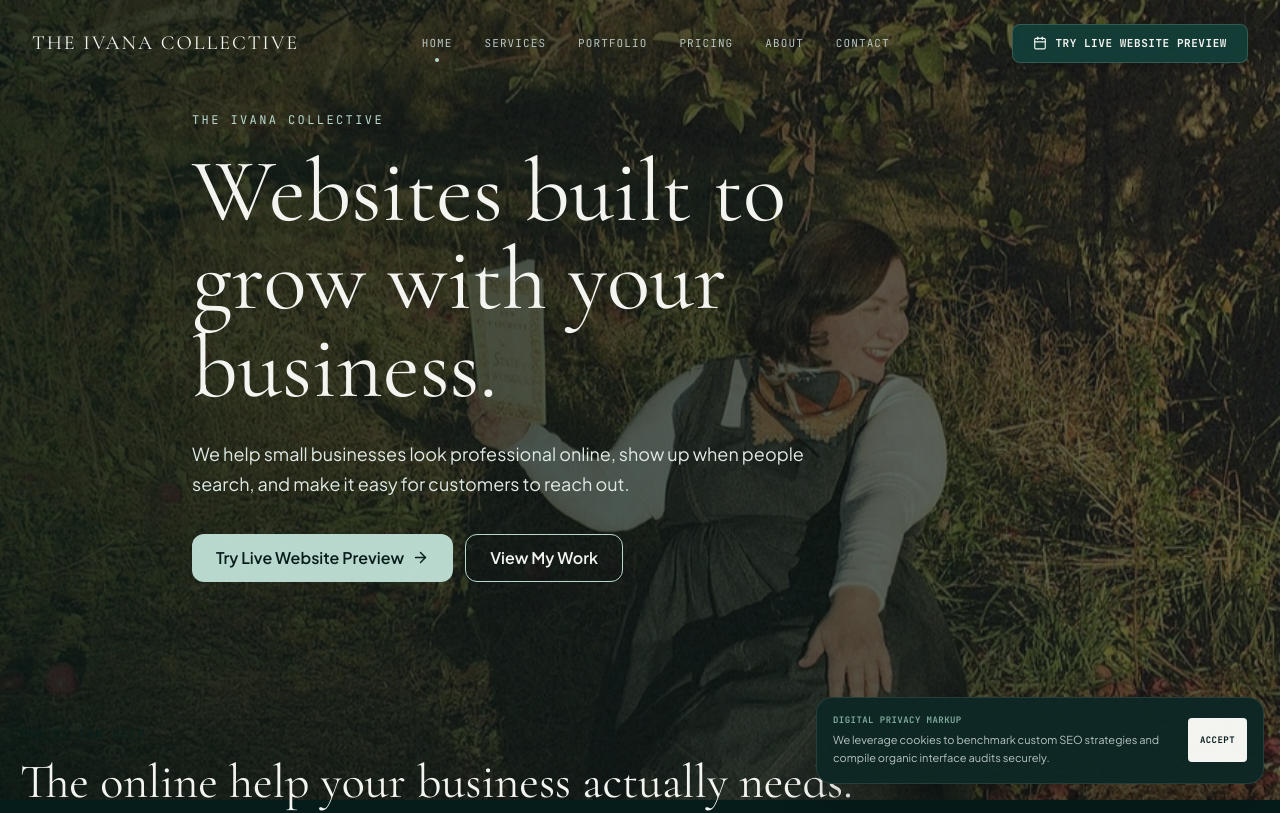
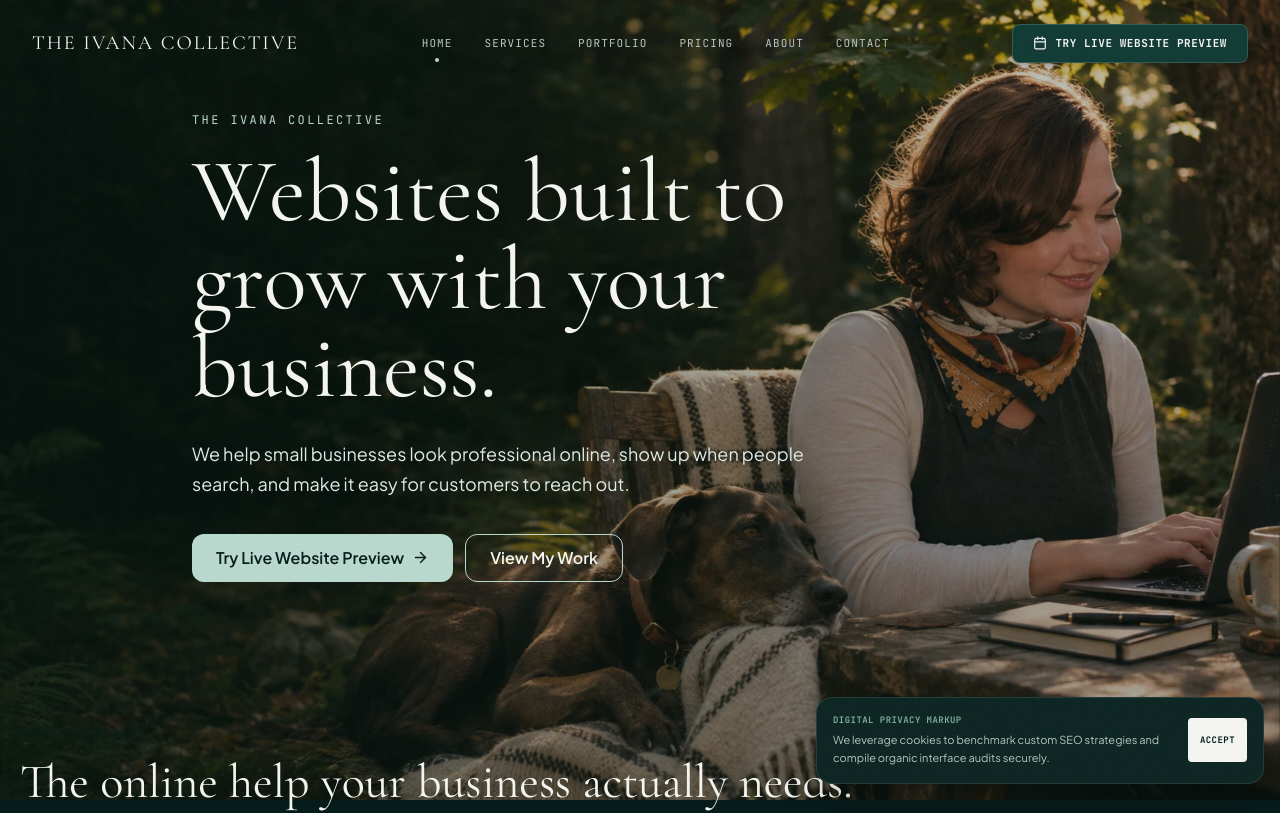
Before and after one commit to ivapbj/The-Ivana-Collective-Website, a React (Vite) app: page / in a window 1280 px wide. Shown: the top 813 px of the page. Built offline with nearby package versions, Linux system fonts and the light colour scheme.

Commit message:
Replace home background with woodland coding portrait

```diff
--- a/src/components/PageBackground.tsx
+++ b/src/components/PageBackground.tsx
@@ -13,12 +13,11 @@ type PageBackgroundConfig = {
 
 const backgrounds: Record<string, PageBackgroundConfig> = {
   home: {
-    src: "/images/about-founder-orchard.webp",
-    srcSet: "/images/about-founder-orchard.webp 1x, /images/about-founder-orchard-2x.webp 2x",
-    position: "68% 42%",
-    mobilePosition: "66% 39%",
-    overlay: "linear-gradient(90deg, rgba(4, 22, 18, .78) 0%, rgba(4, 22, 18, .60) 42%, rgba(4, 22, 18, .38) 100%), linear-gradient(180deg, rgba(4, 22, 18, .26), rgba(4, 22, 18, .34))",
-    title: "Ivana in an orchard holding a Jane Austen book",
+    src: "/images/home-founder-woodland.webp",
+    position: "50% center",
+    mobilePosition: "61% center",
+    overlay: "linear-gradient(90deg, rgba(4, 22, 18, .46) 0%, rgba(4, 22, 18, .24) 48%, rgba(4, 22, 18, .12) 100%), linear-gradient(180deg, rgba(4, 22, 18, .12), rgba(4, 22, 18, .24))",
+    title: "Ivana coding at a laptop in a woodland setting with her dog",
   },
   services: {
     src: "/images/services-cinematic.webp",
```
Also changed, not shown: public/images/home-founder-woodland.webp (added).
